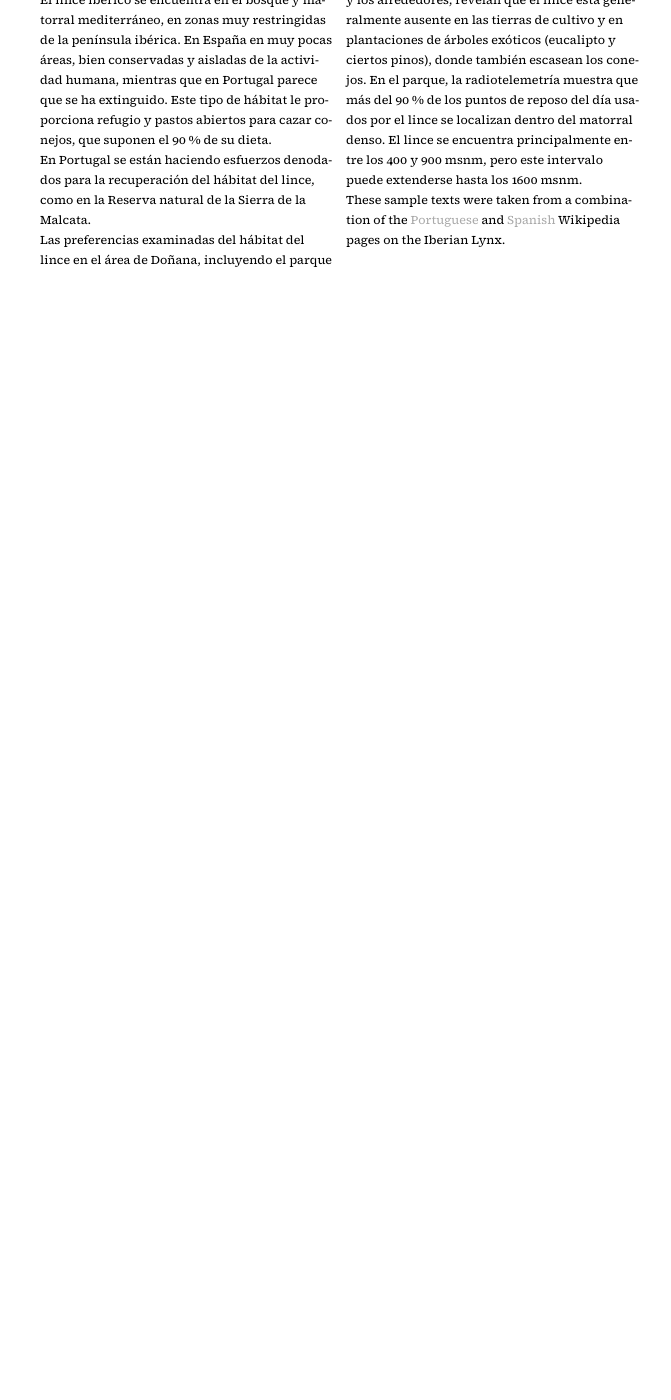
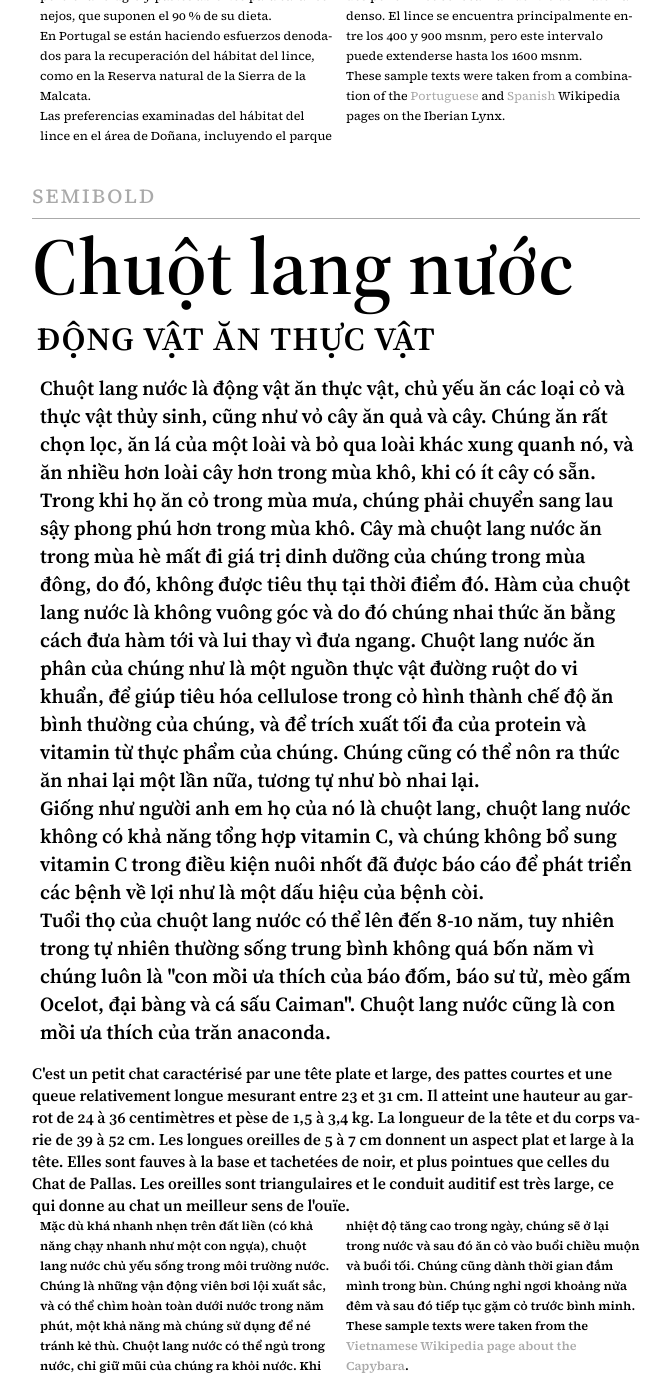
Before and after one commit to nicksherman/frankrolf.github.io, a Jekyll site: the page built from xxxxindex.html, in a window 1280 px wide and 1400 px high, scrolled down 3336 px. Shown: the whole window, without its empty margins (16-687 px from the left). Built offline with Jekyll 4.4.1, drawn with Linux system fonts in a browser that asks for light colours; before the commit the page ends 3630 px from its top, so only the background shows below that; some of the changed text lies outside the part shown.

Commit message:
capybara

```diff
--- /dev/null
+++ b/_includes/capybara.html
@@ -0,0 +1,22 @@
+<h3>Chuột lang nước</h3>
+<h4 lang="fr">Động vật ăn thực vật</h4>
+
+<p class="opsz_text" lang="vi">
+Chuột lang nước là động vật ăn thực vật, chủ yếu ăn các loại cỏ và thực vật thủy sinh, cũng như vỏ cây ăn quả và cây. Chúng ăn rất chọn lọc, ăn lá của một loài và bỏ qua loài khác xung quanh nó, và ăn nhiều hơn loài cây hơn trong mùa khô, khi có ít cây có sẵn. Trong khi họ ăn cỏ trong mùa mưa, chúng phải chuyển sang lau sậy phong phú hơn trong mùa khô. Cây mà chuột lang nước ăn trong mùa hè mất đi giá trị dinh dưỡng của chúng trong mùa đông, do đó, không được tiêu thụ tại thời điểm đó. Hàm của chuột lang nước là không vuông góc và do đó chúng nhai thức ăn bằng cách đưa hàm tới và lui thay vì đưa ngang. Chuột lang nước ăn phân của chúng như là một nguồn thực vật đường ruột do vi khuẩn, để giúp tiêu hóa cellulose trong cỏ hình thành chế độ ăn bình thường của chúng, và để trích xuất tối đa của protein và vitamin từ thực phẩm của chúng. Chúng cũng có thể nôn ra thức ăn nhai lại một lần nữa, tương tự như bò nhai lại.<br>
+
+Giống như người anh em họ của nó là chuột lang, chuột lang nước không có khả năng tổng hợp vitamin C, và chúng không bổ sung vitamin C trong điều kiện nuôi nhốt đã được báo cáo để phát triển các bệnh về lợi như là một dấu hiệu của bệnh còi.<br>
+
+Tuổi thọ của chuột lang nước có thể lên đến 8-10 năm, tuy nhiên trong tự nhiên thường sống trung bình không quá bốn năm vì chúng luôn là "con mồi ưa thích của báo đốm, báo sư tử, mèo gấm Ocelot, đại bàng và cá sấu Caiman". Chuột lang nước cũng là con mồi ưa thích của trăn anaconda.
+</p>
+
+<p lang="fr">
+    C'est un petit chat caractérisé par une tête plate et large, des pattes courtes et une queue relativement longue mesurant entre 23 et 31 cm. Il atteint une hauteur au garrot de 24 à 36 centimètres et pèse de 1,5 à 3,4 kg. La longueur de la tête et du corps varie de 39 à 52 cm. Les longues oreilles de 5 à 7 cm donnent un aspect plat et large à la tête. Elles sont fauves à la base et tachetées de noir, et plus pointues que celles du Chat de Pallas. Les oreilles sont triangulaires et le conduit auditif est très large, ce qui donne au chat un meilleur sens de l'ouïe.
+</p>
+
+<div class="opsz_caption columns">
+<p lang="vi">
+Mặc dù khá nhanh nhẹn trên đất liền (có khả năng chạy nhanh như một con ngựa), chuột lang nước chủ yếu sống trong môi trường nước. Chúng là những vận động viên bơi lội xuất sắc, và có thể chìm hoàn toàn dưới nước trong năm phút, một khả năng mà chúng sử dụng để né tránh kẻ thù. Chuột lang nước có thể ngủ trong nước, chỉ giữ mũi của chúng ra khỏi nước. Khi nhiệt độ tăng cao trong ngày, chúng sẽ ở lại trong nước và sau đó ăn cỏ vào buổi chiều muộn và buổi tối. Chúng cũng dành thời gian đắm mình trong bùn. Chúng nghỉ ngơi khoảng nửa đêm và sau đó tiếp tục gặm cỏ trước bình minh.
+</p>
+<p lang="en">
+These sample texts were taken from the <a href="https://vi.wikipedia.org/w/index.php?title=Chuột_lang_nước&oldid=63151980">Vietnamese Wikipedia page about the Capybara</a>.
+</div>
--- a/_includes/sand_cat.html
+++ b/_includes/sand_cat.html
@@ -1,16 +1,14 @@
 <h3>Chat des sables</h3>
 <h4 lang="fr">Félin le plus adapté aux habitats désertiques très arides</h4>
 
-<p class="opsz_text">
-<span lang="fr">
-    La fourrure du Chat des sables est souvent couleur sable. Les marques varient selon les individus : certaines n'ont ni taches ni rayures, d'autres sont légèrement tachetées, d'autres ont des taches et des rayures. Il a des barres noirâtres sur les membres, et la queue a une pointe noire avec deux ou trois anneaux sombres alternant avec des bandes chamois. C'est un petit chat caractérisé par une tête plate et large, des pattes courtes et une queue relativement longue mesurant entre 23 et 31 cm. Il atteint une hauteur au garrot de 24 à 36 centimètres et pèse de 1,5 à 3,4 kg. La longueur de la tête et du corps varie de 39 à 52 cm. Les longues oreilles de 5 à 7 cm donnent un aspect plat et large à la tête. Elles sont fauves à la base et tachetées de noir, et plus pointues que celles du Chat de Pallas. Les oreilles sont triangulaires et le conduit auditif est très large, ce qui donne au chat un meilleur sens de l'ouïe.</span>
-<br>
-<span lang="sr">
+<p class="opsz_text" lang="sr">
     Ареал пустињске мачке (Felis margarita) обухвата већи број држава. Врста је присутна у Пакистану, Ирану, Египту, Израелу, Алжиру, Мароку, Мауританији, Нигеру, Сирији, Туркменистану, Узбекистану, Казахстану, Саудијској Арабији, Јордану, Кувајту, Оману, Уједињеним Арапским Емиратима, Јемену.<br>
     Присуство је непотврђено у Авганистану, Чаду, Малију, Ираку, Сенегалу, Либији, Тунису, Судану и Катару.
     Станишта пустињске мачке су планине и пешчане и камените пустиње.
     Ова врста је на нижем степену опасности од изумирања, и сматра се скоро угроженим таксоном.
-</span>
+</p>
+<p class="opsz_text" lang="fr">
+    C'est un petit chat caractérisé par une tête plate et large, des pattes courtes et une queue relativement longue mesurant entre 23 et 31 cm. Il atteint une hauteur au garrot de 24 à 36 centimètres et pèse de 1,5 à 3,4 kg. La longueur de la tête et du corps varie de 39 à 52 cm. Les longues oreilles de 5 à 7 cm donnent un aspect plat et large à la tête. Elles sont fauves à la base et tachetées de noir, et plus pointues que celles du Chat de Pallas. Les oreilles sont triangulaires et le conduit auditif est très large, ce qui donne au chat un meilleur sens de l'ouïe.
 </p>
 
 <div class="opsz_caption columns">
--- a/_layouts/default.html
+++ b/_layouts/default.html
@@ -12,7 +12,7 @@
 		</head>
 		<body>
 		<article spellcheck="false" lang="en">
-	    <h1>Source Serif 4</h1>
+		<h1>{{ page.title }}</h1>
 		<hr>
 
 		<div style="font-weight: 200;" class="container">
@@ -30,6 +30,11 @@
 			{% include iberian_lynx.html %}
 		</div>
 
+		<div style="font-weight: 600;" class="container">
+			<h2>Semibold</h2>
+			{% include capybara.html %}
+		</div>
+
 		</article>
 		</body>
 	</html>
```
Also changed, not shown: README.md (deleted, +0 -3 lines). Lines whose indentation alone changed are shown as unchanged.
